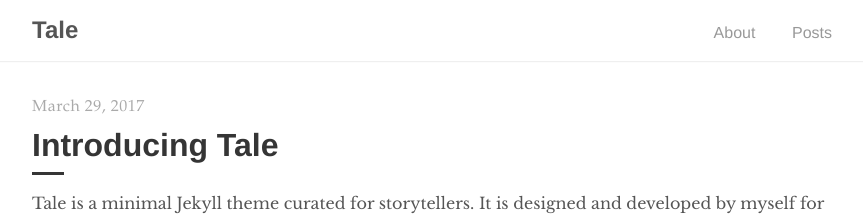
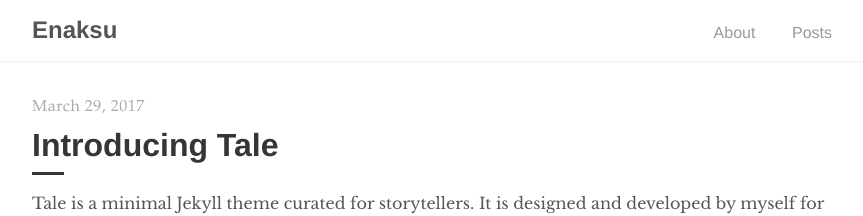
Before and after one commit to enaksu/enaksu.github.io, a Jekyll site: the page built from index.html, in a window 1280 px wide. Shown: the top 216 px of the page, without its empty margins (208-1071 px from the left). Built offline with Jekyll 4.4.1, drawn with Linux system fonts in a browser that asks for light colours; the list of posts is cut into pages by our own code.

Commit message:
- 기본정보수정

```diff
--- a/_config.yml
+++ b/_config.yml
@@ -1,8 +1,8 @@
 # Site settings
-title:          Tale
+title:          Enaksu
 description:    "Minimal Jekyll theme for storytellers"
 baseurl:        ""
-url:            "https://chesterhow.github.io"
+url:            "https://enaksu.github.io"
 
 # Google Analytics
 google_analytics: UA—XXXXXXXX-X
@@ -10,8 +10,8 @@ google_analytics: UA—XXXXXXXX-X
 # Author
 author:
   name:         Chester How
-  url:          https://chester.how
-  email:        chesterhow@gmail.com
+  url:          https://enaksu.github.io
+  email:        enaksu@gmail.com
 
 # Build settings
 markdown:       kramdown
```
